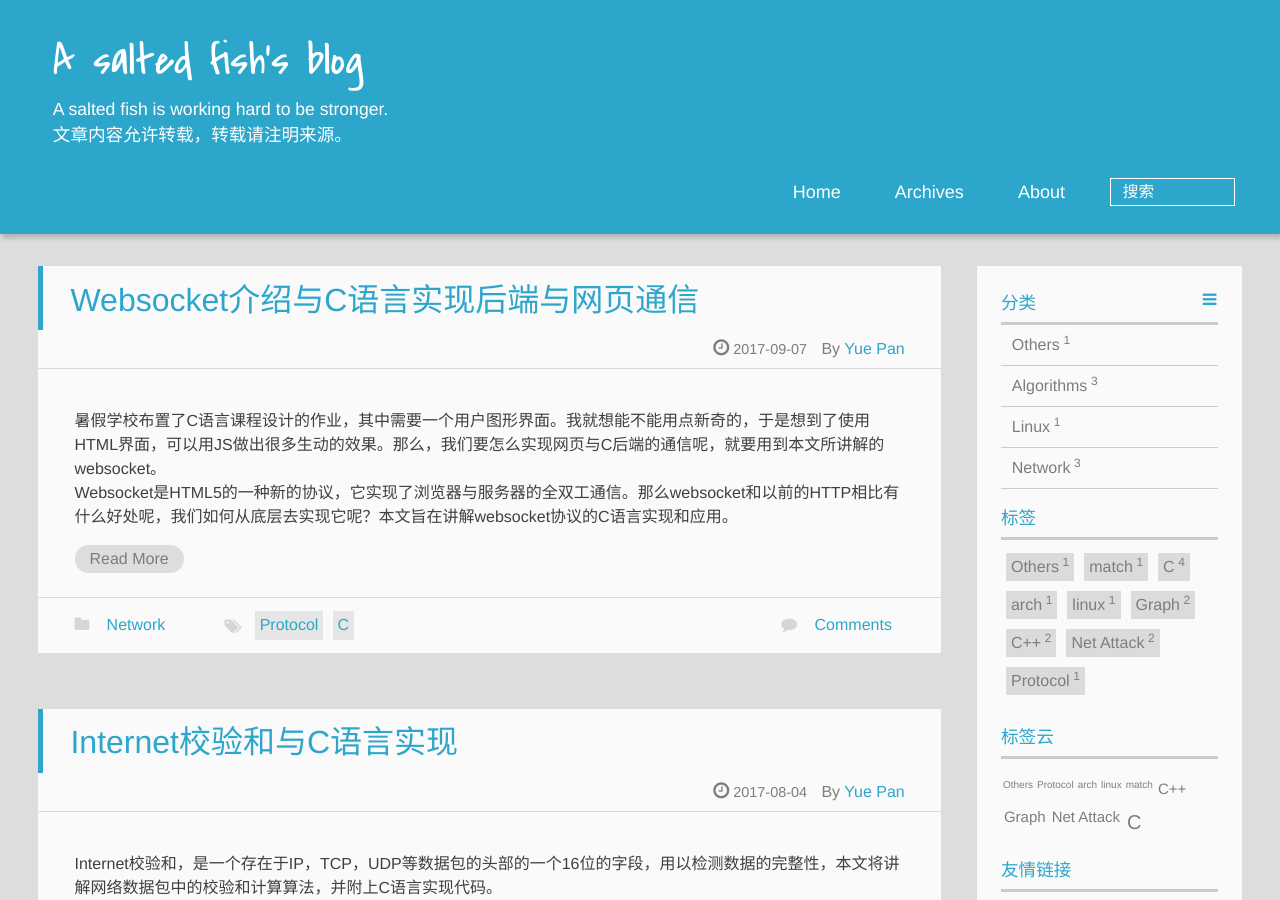
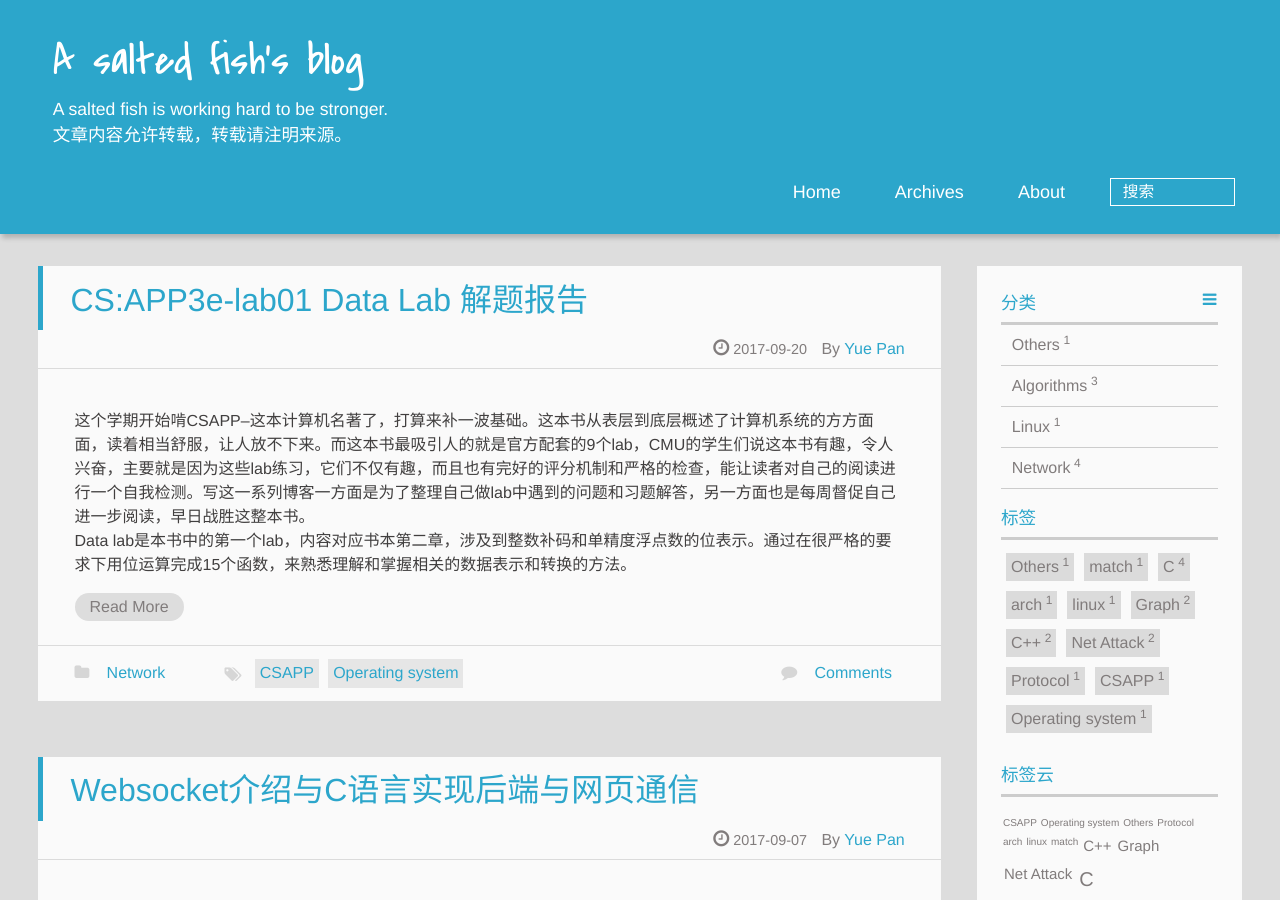
Before and after one commit to zxc479773533/zxc479773533.github.io, a Jekyll site: the page built from index.html, in a window 1280 px wide and 900 px high. Built offline with Jekyll 4.4.1, drawn with Linux system fonts in a browser that asks for light colours; a script that is not in the unit is left out; the list of posts is cut into pages by our own code; comment, search, counter and statistics services are not loaded.

Commit message:
new essay

````diff
--- /dev/null
+++ b/_posts/2017-9-20-Data-Lab.md
@@ -0,0 +1,147 @@
+---
+layout: post
+title: CS:APP3e-lab01 Data Lab 解题报告
+tags:
+- CSAPP
+- Operating system
+categories: Network
+---
+这个学期开始啃CSAPP--这本计算机名著了，打算来补一波基础。这本书从表层到底层概述了计算机系统的方方面面，读着相当舒服，让人放不下来。而这本书最吸引人的就是官方配套的9个lab，CMU的学生们说这本书有趣，令人兴奋，主要就是因为这些lab练习，它们不仅有趣，而且也有完好的评分机制和严格的检查，能让读者对自己的阅读进行一个自我检测。写这一系列博客一方面是为了整理自己做lab中遇到的问题和习题解答，另一方面也是每周督促自己进一步阅读，早日战胜这整本书。<br/>Data lab是本书中的第一个lab，内容对应书本第二章，涉及到整数补码和单精度浮点数的位表示。通过在很严格的要求下用位运算完成15个函数，来熟悉理解和掌握相关的数据表示和转换的方法。
+
+## Data Lab 简介
+
+这个lab主要在数的位级表示上做文章，通过在很严格的限制下（如，限定操作符的使用数量和种类，禁止调用函数，宏定义等等）利用 "&", "|", "^"等等位运算操作符，来实现各种各样与数有关的功能，来让学生熟悉整数和浮点数的位级表示和处理。
+
+说实话，这个lab做起来还是十分有趣的，这些严格限制的函数就像一个个谜题，通过你巧妙的方式，规避溢出等问题，去实现各种基本功能。不过，在整个实验的过程中，还是很有些烧脑的，有些题目还是很有点难度，这次大概整了两天半，卡了一道题(bitCount)，最终还是查了下答案。
+
+## 文件组成和检测机制
+
+* `bits.c`：我们需要写的文件，十五个函数和任务要求在这里面
+* `Makefile`：编译整个lab工程的Makefile
+* `btest`：对写好的函数进行完全的测试
+* `dlc`：检测写好的程序是否符合额外的要求，是否有语法错误，参数为一个文件
+* `ishow`：给出整数的十六进制，有符号和无符号类型的值
+* `fshow`：给出单精度浮点数的十六进制表示，符号位，阶码，尾数的值
+
+每次写好新的函数后，我们通过`make`命令编译文件，通过运行`btest`来检测我们函数的正确性，通过运行`dlc bits.c`来检测我们的函数是否满足额外的要求。最后两个算是官方给我们的辅助工具。
+
+## Data Lab 实验环境
+
+首先实验环境是已经定好了的：
+
+```
+  You may assume that your machine:
+  1. Uses 2s complement, 32-bit representations of integers.
+  2. Performs right shifts arithmetically.
+  3. Has unpredictable behavior when shifting an integer by more
+     than the word size.
+```
+
+1. 使用整数的二进制补码，32位的整数
+2. \>\> 为算术右移
+3. 将整数移动超过自身size的时候结果不可预测
+
+目前来说现在的计算机都能满足这些要求，唯一需要注意的是，有些同学可能会在编译时遇到无法编译的问题，查看Makefile文件后发现编译的命令里面有一个`-m32`的参数，而如果你的gcc编译器是64位的，就会出现错误。(笔者就是这样)解决的方法为安装32位的gcc，以下是在笔者的Archlinux-64位的系统上的解决方法：
+
+1. 编辑 `/etc/pacman.conf`，去掉如下一行的注释
+
+```
+[multilib]
+Include = /etc/pacman.d/mirrorlist
+```
+
+2. 安装`gcc-multilib`
+
+```
+sudo pacman -S gcc-multilib
+```
+
+注意这里可能会与已经存在的gcc发生冲突，需要删掉已有的gcc。
+
+## 第一部分：整数题目
+
+首先看格式要求，原文如下：
+
+```
+INTEGER CODING RULES:
+
+  Replace the "return" statement in each function with one
+  or more lines of C code that implements the function. Your code
+  must conform to thent, 32-bit representations of integers.
+  2. Performs right shifts arithmetically.
+  3. Has unpredictable behavior when shifting an integer by more
+     than the word size.
+
+ following style:
+
+  int Funct(arg1, arg2, ...) {
+      /* brief description of how your implementation works */
+      int var1 = Expr1;
+      ...
+      int varM = ExprM;
+
+      varJ = ExprJ;
+      ...
+      varN = ExprN;
+      return ExprR;
+  }
+```
+
+一共两种语句，声明和赋值，同类型的语句放在一起
+
+接下来是额外的限制要求：
+
+```
+
+Each "Expr" is an expression using ONLY the following:
+  1. Integer constants 0 through 255 (0xFF), inclusive. You are
+      not allowed to use big constants such as 0xffffffff.
+  2. Function arguments and local variables (no global variables).
+  3. Unary integer operations ! ~
+  4. Binary integer operations & ^ | + << >>
+
+  Some of the problems restrict the set of allowed operators even further.
+  Each "Expr" may consist of multiple operators. You are not restricted to
+  one operator per line.
+
+  You are expressly forbidden to:
+  1. Use any control constructs such as if, do, while, for, switch, etc.
+  2. Define or use any macros.
+  3. Define any additional functions in this file.
+  4. Call any functions.
+  5. Use any other operations, such as &&, ||, -, or ?:
+  6. Use any form of casting.
+  7. Use any data type other than int.  This implies that you
+     cannot use arrays, structs, or unions.
+
+```
+
+翻译一下：
+
+每一个表达式需要符合以下的要求：
+
+1. 整数常量只能在 0 ～ 255(0xff)之间
+2. 是函数的参数或者local变量
+3. 使用操作符 !, ~, &, ^, |, +, <<, >>
+
+禁止使用：
+
+1. 使用任何流程控制语句，如if, do, while, for, switch等
+2. 使用宏定义
+3. 自行定义额外的函数
+4. 调用函数
+5. 使用其他的操作符，如&&, ||, -, ?:等
+6. 使用强制转换
+7. 使用除了int以外的其它数据类型，如数组，结构体，联合等
+
+看起来还是十分严格的，接下来我就开始逐一讲解个个函数
+
+### bitAnd
+
+要求：实现 x & y
+操作符限制：~ |
+最大操作符数量：8
+分值：1
+
+
+未完待续，今晚更新
````
Also changed, not shown: _posts/2017-9-7-Websocket.md (+2 -0 lines).
